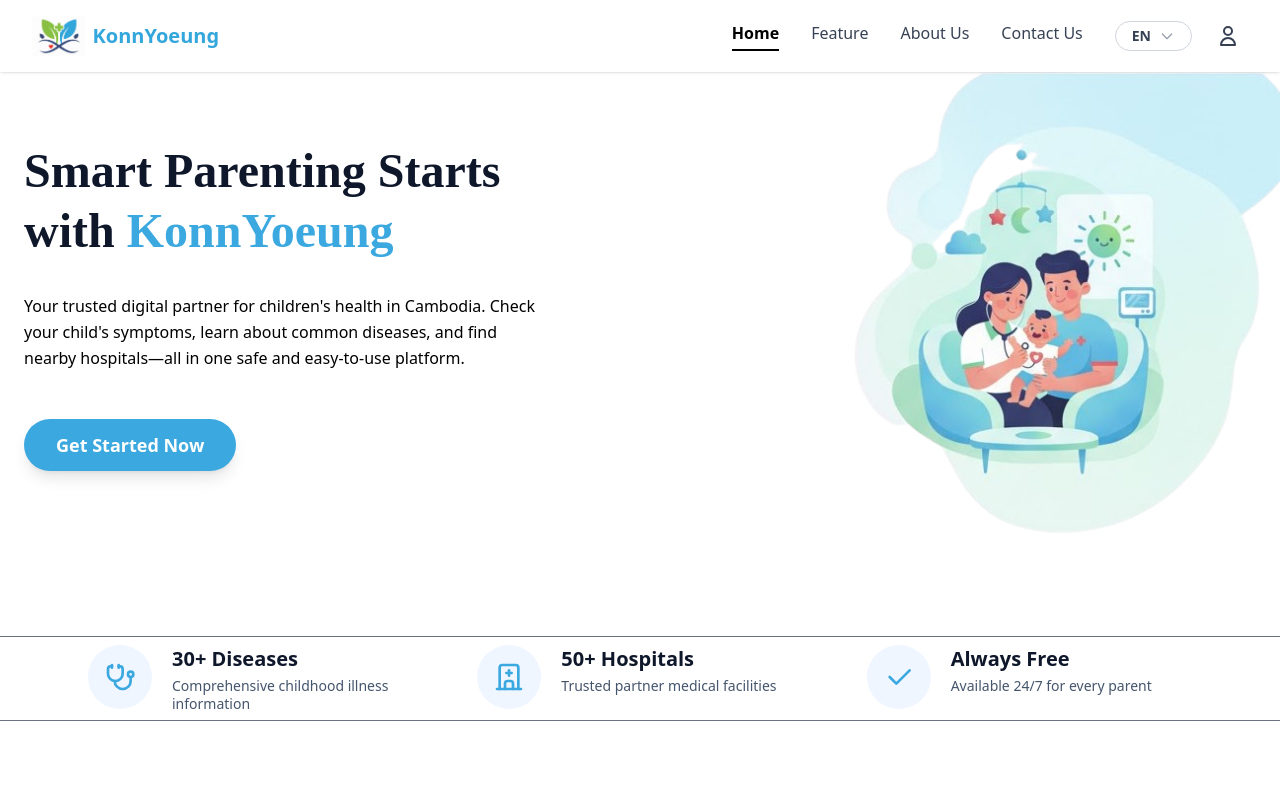
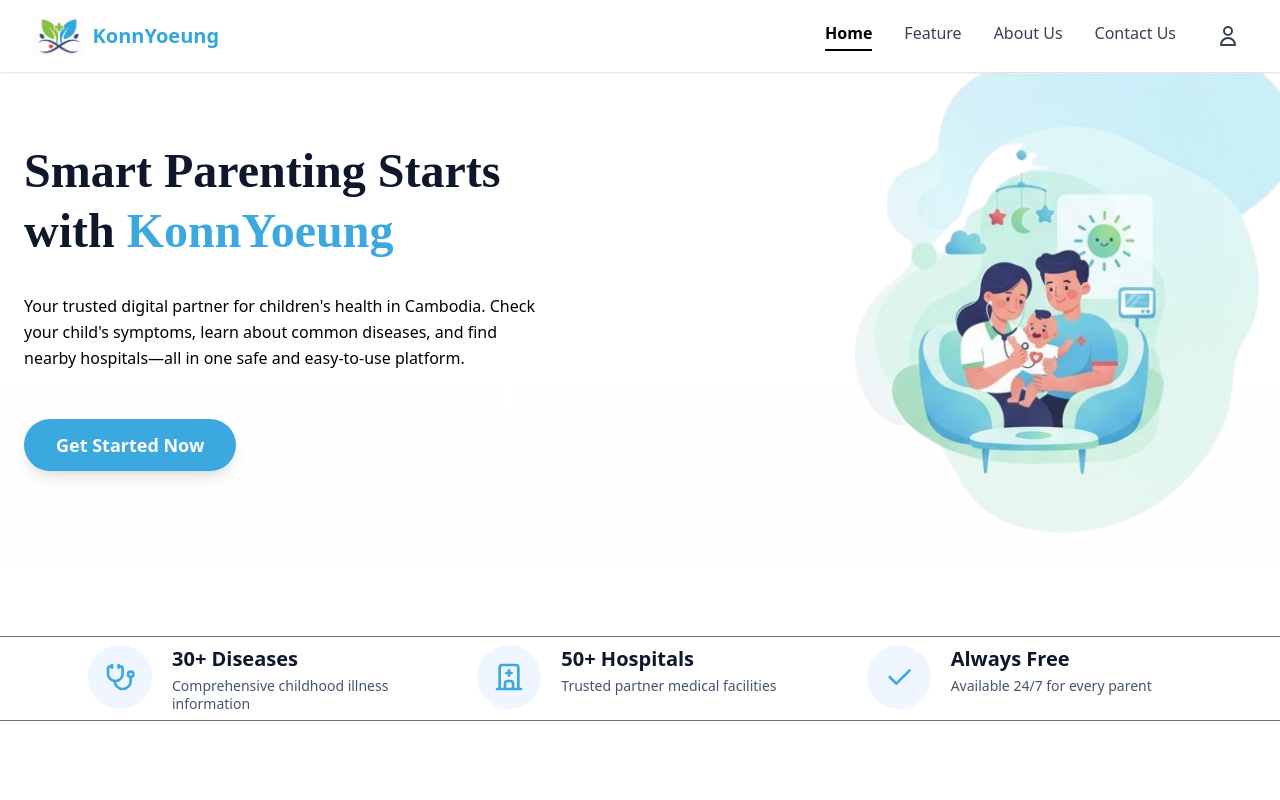
Before and after one commit to lida-sokha/KonnYoeung, a React (Vite) app in the folder client/: page / in a window 1280 px wide. Shown: the top 800 px of the page. Built offline with nearby package versions, Linux system fonts and the light colour scheme.

Commit message:
fix the navbar

```diff
--- a/client/src/components/Layout/Navbar.tsx
+++ b/client/src/components/Layout/Navbar.tsx
@@ -48,7 +48,7 @@ const Navbar: React.FC = () => {
 
         <div className="flex items-center gap-2 md:gap-4">
 
-          <div className="relative" ref={dropdownRef}>
+          {/* <div className="relative" ref={dropdownRef}>
             <div
               onClick={() => setIsLangOpen(!isLangOpen)}
               className={`border border-gray-300 px-3 md:px-4 py-1 flex items-center gap-1 md:gap-2 cursor-pointer rounded-full transition-all duration-200 hover:border-[#33A6DC] ${isLangOpen ? 'border-[#33A6DC] bg-blue-50/50' : ''}`}
@@ -65,7 +65,7 @@ const Navbar: React.FC = () => {
                 <div onClick={() => { setLanguage('KH'); setIsLangOpen(false); closeMenu(); }} className="px-4 py-2 hover:bg-blue-50 cursor-pointer text-sm">ភាសាខ្មែរ</div>
               </div>
             )}
-          </div>
+          </div> */}
 
           <Link to="/login" className="p-2 rounded-full hover:bg-gray-100 transition-colors">
             <svg className="w-5 h-5 md:w-6 md:h-6 text-gray-700" fill="none" stroke="currentColor" viewBox="0 0 24 24">
```
